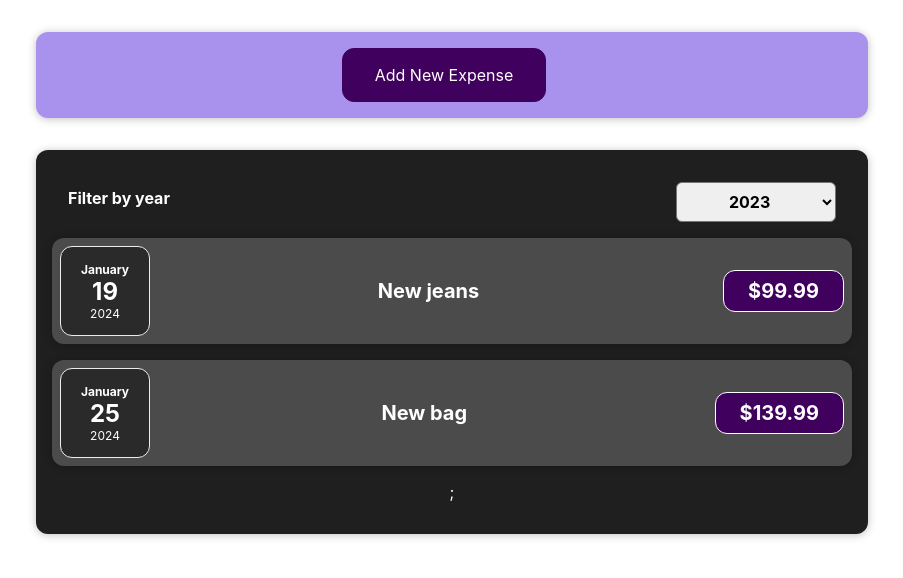
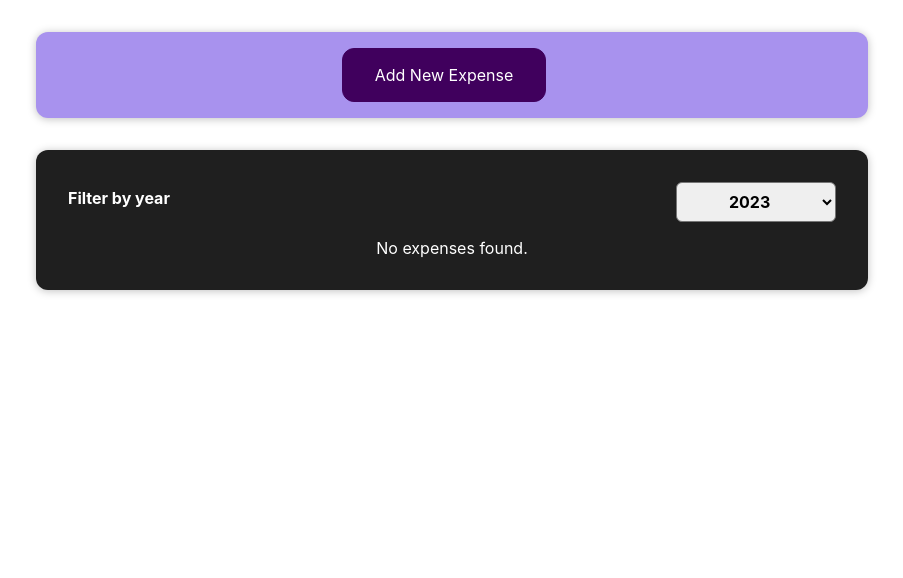
Before and after one commit to Jyrgen-S/expenses-http, a React (Create React App) app: page / in a window 1280 px wide. Shown: the top 578 px of the page, without its empty margins (188-1091 px from the left). Built offline with nearby package versions, Linux system fonts and the light colour scheme.

Commit message:
localStorage

```diff
--- a/src/App.js
+++ b/src/App.js
@@ -1,4 +1,4 @@
-import { useState } from "react";
+import { useState, useEffect } from "react";
 import "./App.css";
 import Expenses from "./components/Expenses/Expenses";
 import NewExpense from "./components/NewExpense/NewExpense";
@@ -25,8 +25,15 @@
 ];
 
 const App = () => {
-  const [expenses, setExpenses] = useState(DYMMY_EXPENSES);
+  const [expenses, setExpenses] = useState(() => {
+    const expensesFromLS = JSON.parse(localStorage.getItem("expenses"));
+    return expensesFromLS || [];
+  });
   console.log(expenses);
+
+  useEffect(() => {
+    localStorage.setItem("expenses", JSON.stringify(expenses));
+  }, [expenses]);
 
   const addExpenseHandler = (expense) => {
     console.log("In App.js");
--- a/src/components/Expenses/ExpenseDate.js
+++ b/src/components/Expenses/ExpenseDate.js
@@ -1,13 +1,13 @@
 import "./ExpenseDate.css";
 
 const ExpenseDate = (props) => {
-  const day = props.date.toLocaleString("en-US", {
+  const day = new Date(props.date).toLocaleString("en-US", {
     day: "2-digit",
   });
-  const month = props.date.toLocaleString("en-US", {
+  const month = new Date(props.date).toLocaleString("en-US", {
     month: "long",
   });
-  const year = props.date.getFullYear();
+  const year = new Date(props.date).getFullYear();
 
   return (
     <div className="expense-date">
--- a/src/components/Expenses/Expenses.js
+++ b/src/components/Expenses/Expenses.js
@@ -14,7 +14,7 @@
   };
 
   const filteredExpenses = props.expenses.filter((expense) => {
-    return expense.date.getFullYear().toString() === filteredYear;
+    return new Date(expense.date).getFullYear() == filteredYear;
   });
 
   /* let expensesContent = <p>No expenses found.</p>;
--- a/src/components/NewExpense/NewExpense.js
+++ b/src/components/NewExpense/NewExpense.js
@@ -13,14 +13,13 @@
     setIsEditing(false);
   };
 
-  // Siin defineerime saveExpenseDataHandler funktsiooni
   const saveExpenseDataHandler = (enteredExpenseData) => {
     const expenseData = {
       ...enteredExpenseData,
       id: Math.random().toString(),
     };
     props.onAddExpense(expenseData);
-    setIsEditing(false); // Peatame redigeerimise pärast andmete lisamist
+    setIsEditing(false);
   };
 
   return (
```
